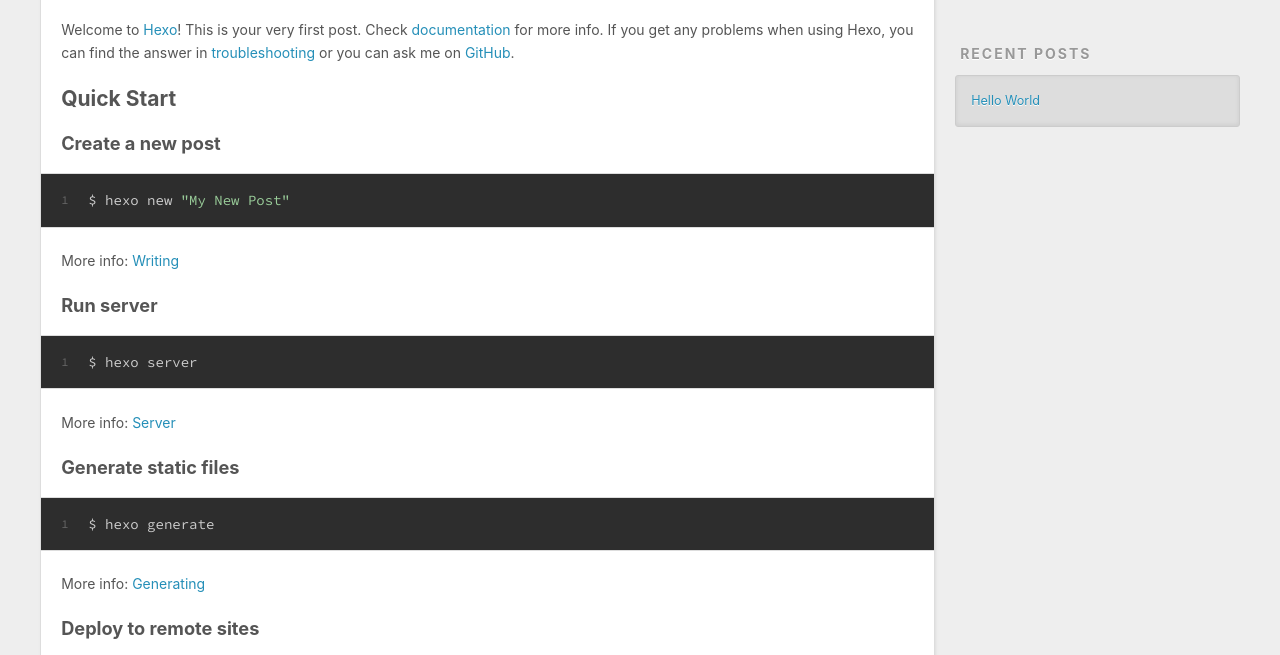
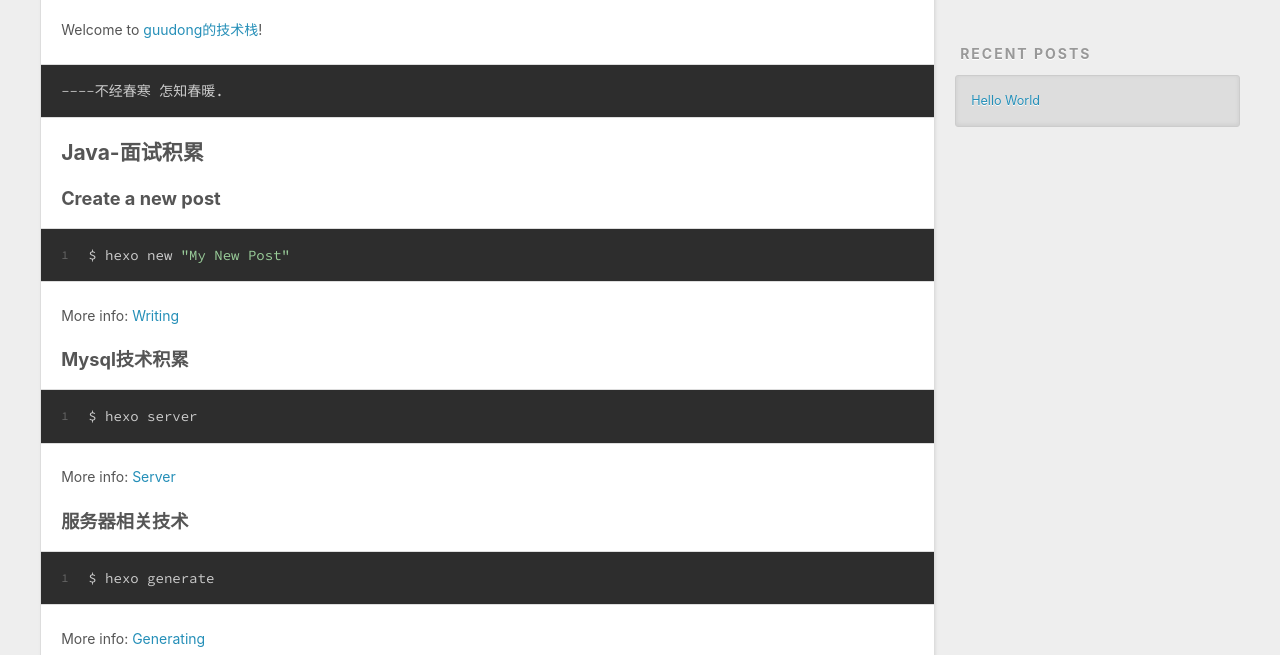
Before and after one commit to guudong/guudong.github.io, a plain HTML site: page 2020/06/21/hello-world/index.html in a window 1280 px wide. Shown: the part 434-1089 px from the top of the page. Drawn offline with nearby package versions, Linux system fonts and the light colour scheme.

Commit message:
Site updated: 2020-06-21 22:55:38

```diff
--- a/2020/06/21/hello-world/index.html
+++ b/2020/06/21/hello-world/index.html
@@ -7,12 +7,12 @@
 
   <title>Hello World | guudong的技术栈</title>
   <meta name="viewport" content="width=device-width, initial-scale=1, maximum-scale=1">
-  <meta name="description" content="Welcome to Hexo! This is your very first post. Check documentation for more info. If you get any problems when using Hexo, you can find the answer in troubleshooting or you can ask me on GitHub. Quick">
+  <meta name="description" content="Welcome to guudong的技术栈!       ----不经春寒 怎知春暖.Java-面试积累Create a new post1$ hexo new &quot;My New Post&quot;  More info: Writing Mysql技术积累1$ hexo server  More info: Server 服务器相关技术1$ hexo generate  More info: Gener">
 <meta property="og:type" content="article">
 <meta property="og:title" content="Hello World">
 <meta property="og:url" content="https://github.com/guudong/guudong.github.io.git/2020/06/21/hello-world/index.html">
 <meta property="og:site_name" content="guudong的技术栈">
-<meta property="og:description" content="Welcome to Hexo! This is your very first post. Check documentation for more info. If you get any problems when using Hexo, you can find the answer in troubleshooting or you can ask me on GitHub. Quick">
+<meta property="og:description" content="Welcome to guudong的技术栈!       ----不经春寒 怎知春暖.Java-面试积累Create a new post1$ hexo new &quot;My New Post&quot;  More info: Writing Mysql技术积累1$ hexo server  More info: Server 服务器相关技术1$ hexo generate  More info: Gener">
 <meta property="article:published_time" content="2020-06-21T12:32:06.000Z">
 <meta property="article:modified_time" content="2020-06-21T12:32:06.000Z">
 <meta property="article:author" content="guu dong">
@@ -88,24 +88,24 @@
 
     <div class="article-entry" itemprop="articleBody">
 
-        <p>Welcome to <a href="https://hexo.io/" target="_blank" rel="noopener">Hexo</a>! This is your very first post. Check <a href="https://hexo.io/docs/" target="_blank" rel="noopener">documentation</a> for more info. If you get any problems when using Hexo, you can find the answer in <a href="https://hexo.io/docs/troubleshooting.html" target="_blank" rel="noopener">troubleshooting</a> or you can ask me on <a href="https://github.com/hexojs/hexo/issues">GitHub</a>.</p>
-<h2 id="Quick-Start"><a href="#Quick-Start" class="headerlink" title="Quick Start"></a>Quick Start</h2><h3 id="Create-a-new-post"><a href="#Create-a-new-post" class="headerlink" title="Create a new post"></a>Create a new post</h3><figure class="highlight bash"><table><tr><td class="gutter"><pre><span class="line">1</span><br></pre></td><td class="code"><pre><span class="line">$ hexo new <span class="string">"My New Post"</span></span><br></pre></td></tr></table></figure>
+        <p>Welcome to <a href="https://guudong.github.io/" target="_blank" rel="noopener">guudong的技术栈</a>!      </p>
+<pre><code>----不经春寒 怎知春暖.</code></pre><h2 id="Java-面试积累"><a href="#Java-面试积累" class="headerlink" title="Java-面试积累"></a>Java-面试积累</h2><h3 id="Create-a-new-post"><a href="#Create-a-new-post" class="headerlink" title="Create a new post"></a>Create a new post</h3><figure class="highlight bash"><table><tr><td class="gutter"><pre><span class="line">1</span><br></pre></td><td class="code"><pre><span class="line">$ hexo new <span class="string">"My New Post"</span></span><br></pre></td></tr></table></figure>
 
 <p>More info: <a href="https://hexo.io/docs/writing.html" target="_blank" rel="noopener">Writing</a></p>
-<h3 id="Run-server"><a href="#Run-server" class="headerlink" title="Run server"></a>Run server</h3><figure class="highlight bash"><table><tr><td class="gutter"><pre><span class="line">1</span><br></pre></td><td class="code"><pre><span class="line">$ hexo server</span><br></pre></td></tr></table></figure>
+<h3 id="Mysql技术积累"><a href="#Mysql技术积累" class="headerlink" title="Mysql技术积累"></a>Mysql技术积累</h3><figure class="highlight bash"><table><tr><td class="gutter"><pre><span class="line">1</span><br></pre></td><td class="code"><pre><span class="line">$ hexo server</span><br></pre></td></tr></table></figure>
 
 <p>More info: <a href="https://hexo.io/docs/server.html" target="_blank" rel="noopener">Server</a></p>
-<h3 id="Generate-static-files"><a href="#Generate-static-files" class="headerlink" title="Generate static files"></a>Generate static files</h3><figure class="highlight bash"><table><tr><td class="gutter"><pre><span class="line">1</span><br></pre></td><td class="code"><pre><span class="line">$ hexo generate</span><br></pre></td></tr></table></figure>
+<h3 id="服务器相关技术"><a href="#服务器相关技术" class="headerlink" title="服务器相关技术"></a>服务器相关技术</h3><figure class="highlight bash"><table><tr><td class="gutter"><pre><span class="line">1</span><br></pre></td><td class="code"><pre><span class="line">$ hexo generate</span><br></pre></td></tr></table></figure>
 
 <p>More info: <a href="https://hexo.io/docs/generating.html" target="_blank" rel="noopener">Generating</a></p>
-<h3 id="Deploy-to-remote-sites"><a href="#Deploy-to-remote-sites" class="headerlink" title="Deploy to remote sites"></a>Deploy to remote sites</h3><figure class="highlight bash"><table><tr><td class="gutter"><pre><span class="line">1</span><br></pre></td><td class="code"><pre><span class="line">$ hexo deploy</span><br></pre></td></tr></table></figure>
+<h3 id="缓存队列"><a href="#缓存队列" class="headerlink" title="缓存队列"></a>缓存队列</h3><figure class="highlight bash"><table><tr><td class="gutter"><pre><span class="line">1</span><br></pre></td><td class="code"><pre><span class="line">$ hexo deploy</span><br></pre></td></tr></table></figure>
 
 <p>More info: <a href="https://hexo.io/docs/one-command-deployment.html" target="_blank" rel="noopener">Deployment</a></p>
 
 
     </div>
     <footer class="article-footer">
-      <a data-url="https://github.com/guudong/guudong.github.io.git/2020/06/21/hello-world/" data-id="ckbp4opzi0000ifuz9ewi25r4" class="article-share-link">Share</a>
+      <a data-url="https://github.com/guudong/guudong.github.io.git/2020/06/21/hello-world/" data-id="ckbp70rho0000u5uz1scwg0wu" class="article-share-link">Share</a>
 
 
     </footer>
```
Also changed, not shown: index.html (+6 -6 lines).
